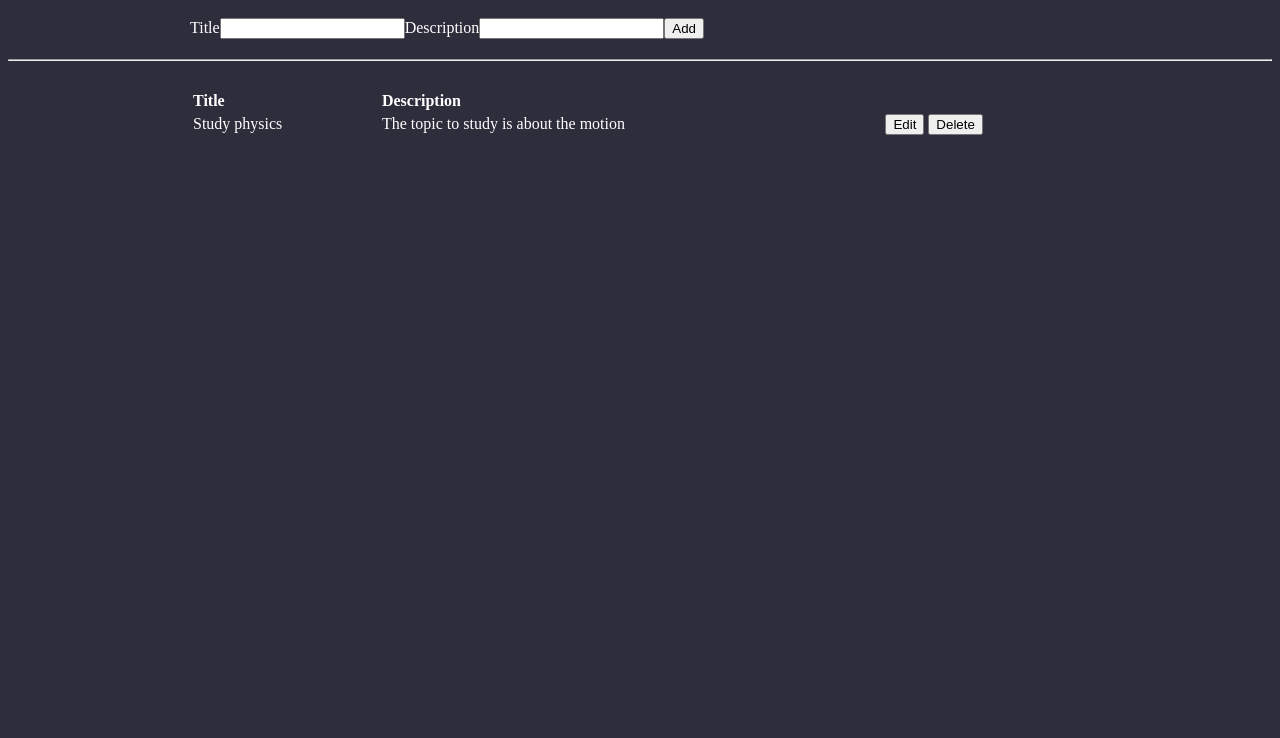
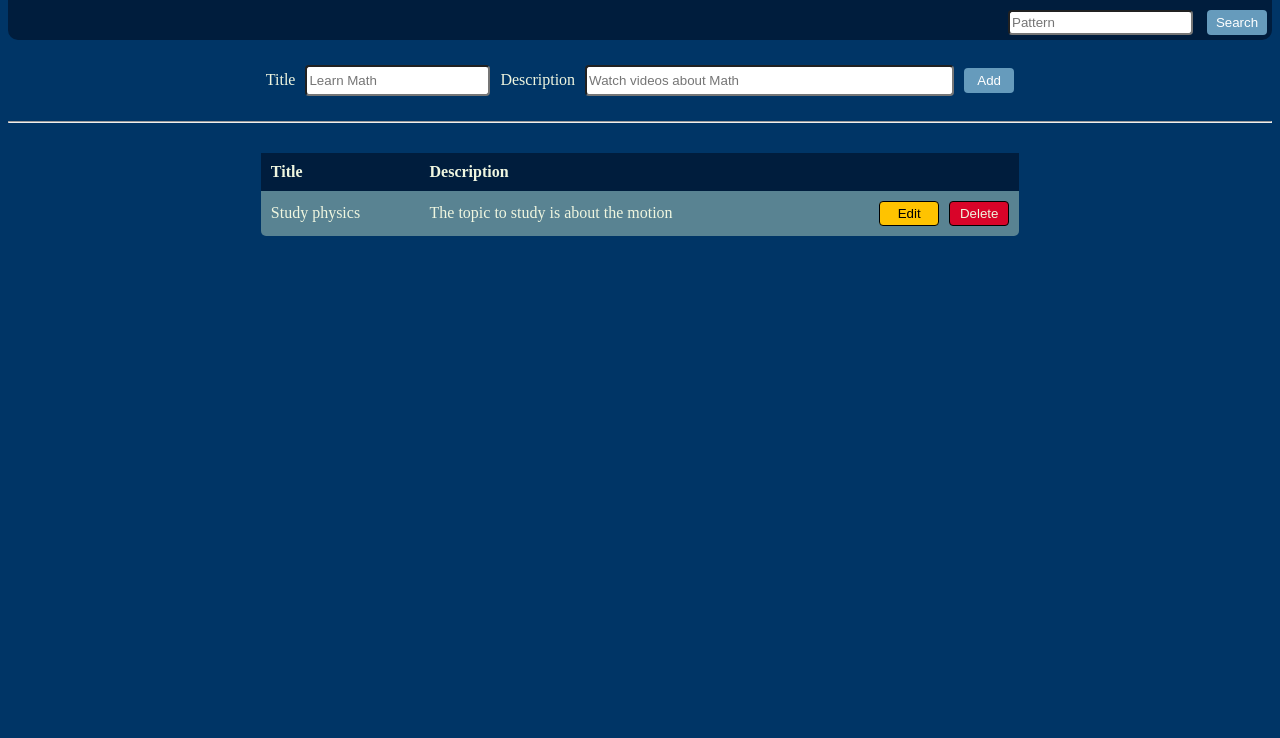
Before and after one commit to adrianmota/todo-list, a plain HTML site: page index.html in a window 1280 px wide. Shown: the part 62-800 px from the top of the page. Drawn offline with Linux system fonts and the light colour scheme.

Commit message:
Adding more design and the search feature in the UI

```diff
--- a/css/style.css
+++ b/css/style.css
@@ -1,33 +1,139 @@
 body {
-    background-color: rgb(46, 45, 59);
+    background-color: #003566;
     color: white;
 }
 
 h1 {
     text-align: center;
+    color: #eff6e0;
 }
 
 header {
-    /* margin: 0 auto; */
-    position: relative;
-    top: -21px;
-    /* right: -7px; */
-    bottom: 0;
-    /* left: -10px; */
+    margin: 0 auto;
     width: 100%;
-    background-color: rgb(71, 70, 88);
+    background-color: #001d3d;
+    border-radius: 10px;
 }
 
-[id="add-task-form"] {
+.text-right {
+    display: flex;
+    justify-content: flex-end;
+}
+
+.ma-5 {
+    margin: 5px;
+}
+
+.btn-primary {
+    border: 0;
+    border-radius: 4px;
+    width: 60px;
+    height: 25px;
+    background-color: #669bbc;
+    color: white;
+}
+
+.btn-primary:hover {
+    border: 0;
+    border-radius: 4px;
+    width: 60px;
+    height: 25px;
+    background-color: #598392;
+    color: white;
+}
+
+.btn-primary:active {
+    border: 0;
+    border-radius: 4px;
+    width: 60px;
+    height: 25px;
+    background-color: #669bbc;
+    color: white;
+}
+
+.btn-secondary {
+    margin-right: 10px;
+    border: 1px solid black;
+    border-radius: 4px;
+    width: 60px;
+    height: 25px;
+    background-color: #ffc300;
+    color: 000814;
+}
+
+.btn-secondary:hover {
+    border: 0;
+    border-radius: 4px;
+    width: 60px;
+    height: 25px;
+    background-color: #ee9b00;
+    color: 000814;
+}
+
+.btn-secondary:active {
+    border: 0;
+    border-radius: 4px;
+    width: 60px;
+    height: 25px;
+    background-color: #ffc300;
+    color: 000814;
+}
+
+.btn-danger {
+    border: 1px solid black;
+    border-radius: 4px;
+    width: 60px;
+    height: 25px;
+    background-color: #d90429;
+    color: #eff6e0;
+}
+
+.btn-danger:hover {
+    border: 0;
+    border-radius: 4px;
+    width: 60px;
+    height: 25px;
+    background-color: #780000;
+    color: #eff6e0;
+}
+
+.btn-danger:active {
+    border: 0;
+    border-radius: 4px;
+    width: 60px;
+    height: 25px;
+    background-color: #d90429;
+    color: #eff6e0;
+}
+
+.box-height {
+    height: 25px;
+    border-radius: 4px;
+}
+
+.box-width {
+    width: 60%;
+}
+
+[id="todo-add-form-div"] {
     margin: 20px auto;
     display: flex;
     flex-direction: row;
+    justify-content: center;
     align-items: center;
-    justify-content: left;
-    width: 900px;
+    width: 100%;
 }
 
-[id="div-tasks-table"] {
+[id="todo-add-form"] {
+    color: #eff6e0;
+    display: flex;
+    justify-content: center;
+    align-items: center;
+    width: 60%;
+}
+
+[id="table-div"] {
+    margin-top: 30px;
     display: flex;
     flex-direction: row;
     align-items: center;
@@ -35,19 +141,36 @@ header {
     width: 100%;
 }
 
-[id="background-table"] {
+[id="table-background"] {
+    background-color:  #598392;
+    border-radius: 5px;
     display: flex;
     flex-direction: row;
     align-items: center;
     justify-content: center;
+    width: 60%;
+}
+
+[id="search-form"] {
+    display: flex;
+    flex-direction: row;
+    justify-content: right;
+    align-content: center;
+}
+
+[id="table"] {
+    color: #eff6e0;
+    border-collapse: collapse;
+    margin: 0 auto;
     width: 100%;
 }
 
-[id="tasks-table"] {
-    margin: 20px auto;
-    width: 900px;
+[id="table"] th {
+    text-align: left;
+    padding: 10px;
+    background-color: #001d3d;
 }
 
-[id="tasks-table"] th {
-    text-align: left;
+[id="table"] td {
+    padding: 10px;
 }
--- a/index.html
+++ b/index.html
@@ -1,6 +1,5 @@
 <!DOCTYPE html>
 <html lang="en">
-
 <head>
     <meta charset="UTF-8">
     <meta http-equiv="X-UA-Compatible" content="IE=edge">
@@ -8,38 +7,48 @@
     <title>Todo List</title>
     <link href="css/style.css" rel="stylesheet" />
 </head>
-
 <body>
     <header>
-        <h1>Todo List</h1>
+        <nav>
+            <h1>Todo List</h1>
+            <div id="search-form">
+                <form>
+                    <input type="search" placeholder="Pattern" class="ma-5 box-height"/>
+	   <button id="search" type="submit" class="ma-5 btn-primary">Search</button>
+                </form>
+            </div>
+        </nav>
     </header>
     <!--Part to add a task-->
     <section>
-        <form id="add-task-form">
-            <label for="title">Title</label>
-            <input id="title" type="text" />
-            <label for="description">Description</label>
-            <input id="description" type="text" />
-            <button id="btn-add" type="button">Add</button>
-        </form>
+        <div id="todo-add-form-div">
+            <form id="todo-add-form">
+                <label for="title" class="ma-5">Title</label>
+                <input id="title" type="text" placeholder="Learn Math" class="ma-5 box-height" />
+                <label for="description" class="ma-5">Description</label>
+                <input id="description" type="text" placeholder="Watch videos about Math" class="ma-5 box-height box-width"/>
+                <button id="btn-add" type="button" class="ma-5 btn-primary">Add</button>
+            </form>
+        </div>
         <hr />
         <!--Table with the content-->
-        <div id="div-tasks-table">
-            <div id="background-table">
-                <table id="tasks-table">
+        <div id="table-div">
+            <div id="table-background">
+                <table id="table">
                     <thead>
                         <tr>
-                            <th>Title</th>
-                            <th colspan="2">Description</th>
+                            <th scope="col">Title</th>
+                            <th scope="col">Description</th>
+	            <th scope="col"></th>
                         </tr>
                     </thead>
                     <tbody>
                         <tr>
                             <td>Study physics</td>
                             <td>The topic to study is about the motion</td>
-                            <td>
-                                <button id="btn-edit" type="button">Edit</button>
-                                <button id="btn-delete" type="button">Delete</button>
+                            <td class="text-right">
+                                <button id="btn-edit" type="button" class="btn-secondary">Edit</button>
+                                <button id="btn-delete" type="button" class="btn-danger">Delete</button>
                             </td>
                         </tr>
                     </tbody>
@@ -48,5 +57,4 @@
         </div>
     </section>
 </body>
-
 </html>
```
